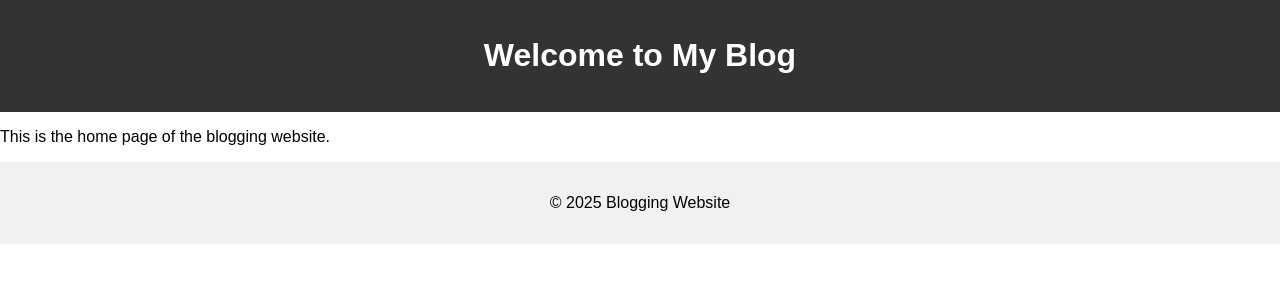
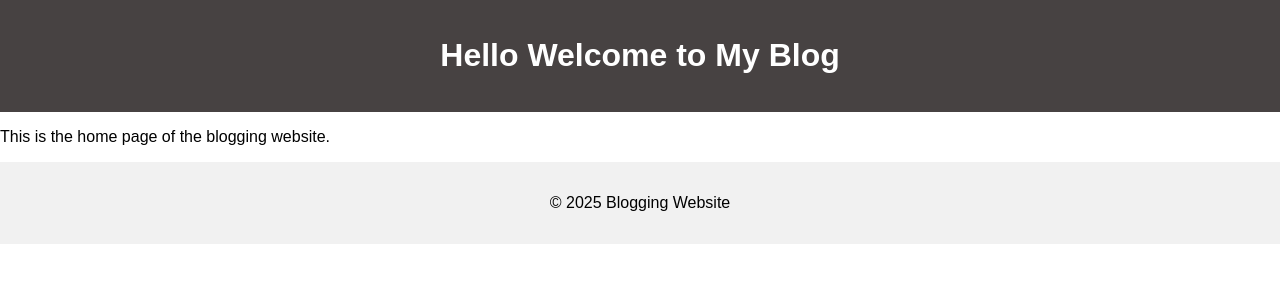
Before and after one commit to l1f20bsse0127/blogging-website, a website: page src/home.html in a window 1280 px wide. Drawn offline with Linux system fonts and the light colour scheme.

Commit message:
Add Home page HTML and CSS

```diff
--- a/src/home.html
+++ b/src/home.html
@@ -8,7 +8,7 @@
   </head>
   <body>
     <header>
-      <h1>Welcome to My Blog</h1>
+      <h1>Hello Welcome to My Blog</h1>
     </header>
     <main>
       <p>This is the home page of the blogging website.</p>
--- a/styles/home.css
+++ b/styles/home.css
@@ -5,7 +5,7 @@ body {
   }
 
   header {
-    background-color: #333;
+    background-color: #474242;
     color: #fff;
     text-align: center;
     padding: 1rem;
```
